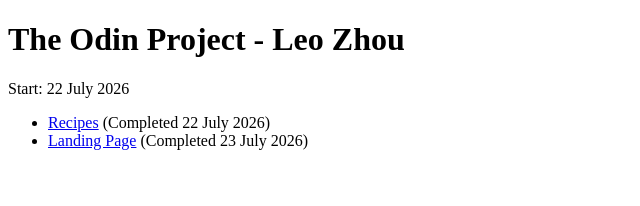
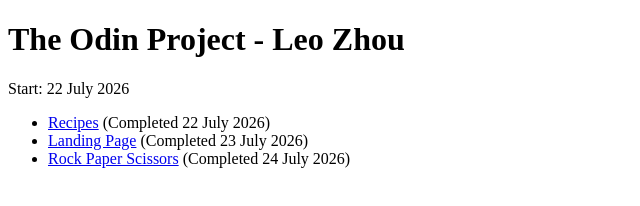
Before and after one commit to laoz40/odin-project, a plain HTML site: page index.html in a window 1280 px wide. Shown: the whole page, without its empty margins (0-640 px from the left). Drawn offline with Linux system fonts and the light colour scheme.

Commit message:
odin-project: Added Rock Paper Scissors to index.html

```diff
--- a/index.html
+++ b/index.html
@@ -13,6 +13,7 @@
     <ul>
       <li><a href="./01-recipes/">Recipes</a> (Completed 22 July 2026)</li>
       <li><a href="./02-landing-page/">Landing Page</a> (Completed 23 July 2026)</li>
+      <li><a href="./03-rock-paper-scissors/">Rock Paper Scissors</a> (Completed 24 July 2026)</li>
     </ul>
   </body>
 </html>
```
